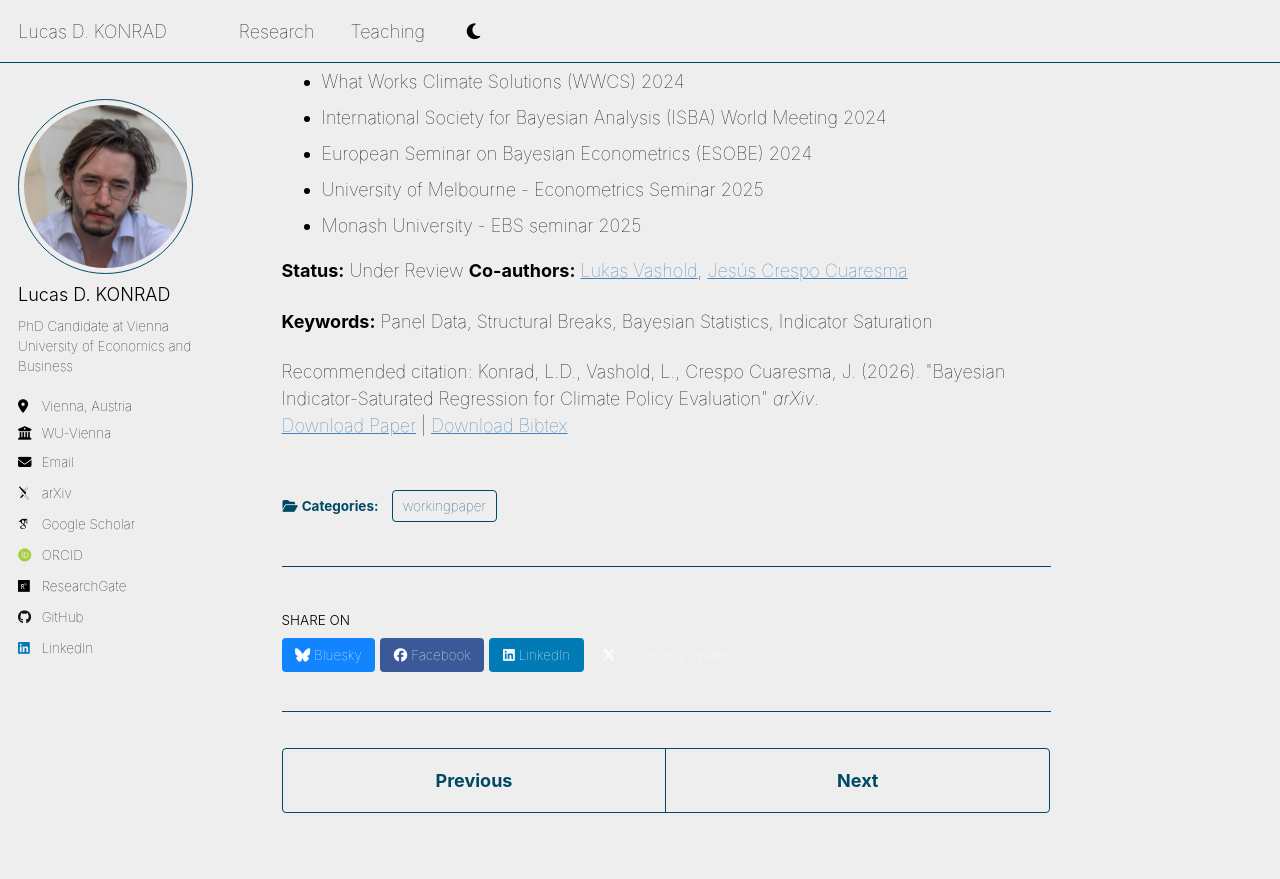
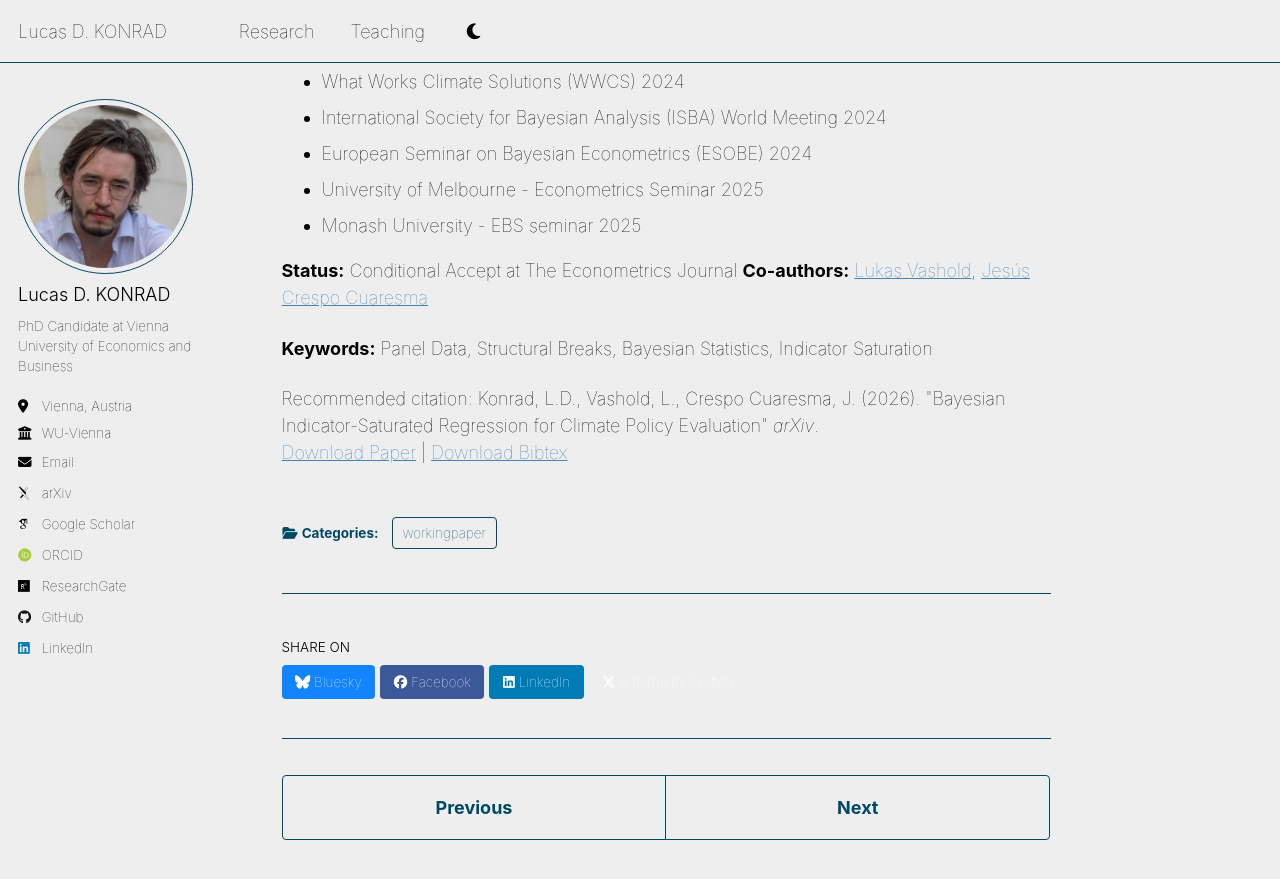
Before and after one commit to konradld/konradld.github.io, a Jekyll site: the page built from _research/publication-saturated-bayesian.md, in a window 1280 px wide and 900 px high, scrolled down 472 px. Shown: the top 879 px of the window. Built offline with Jekyll 4.4.1, drawn with Linux system fonts in a browser that asks for light colours; some web fonts are replaced; a script that is not in the unit is left out.

Commit message:
Update publication-saturated-bayesian.md

```diff
--- a/_research/publication-saturated-bayesian.md
+++ b/_research/publication-saturated-bayesian.md
@@ -21,7 +21,7 @@ citation: 'Konrad, L.D., Vashold, L., Crespo Cuaresma, J. (2026). &quot;Bayesian
 - University of Melbourne - Econometrics Seminar 2025
 - Monash University - EBS seminar 2025
 
-**Status:** Under Review
+**Status:** Conditional Accept at The Econometrics Journal
 **Co-authors:** [Lukas Vashold](https://www.vashold.eu/), [Jesús Crespo Cuaresma](https://www.wu.ac.at/en/economics/people/crespo-j)
 
 **Keywords:** Panel Data, Structural Breaks, Bayesian Statistics, Indicator Saturation
```
